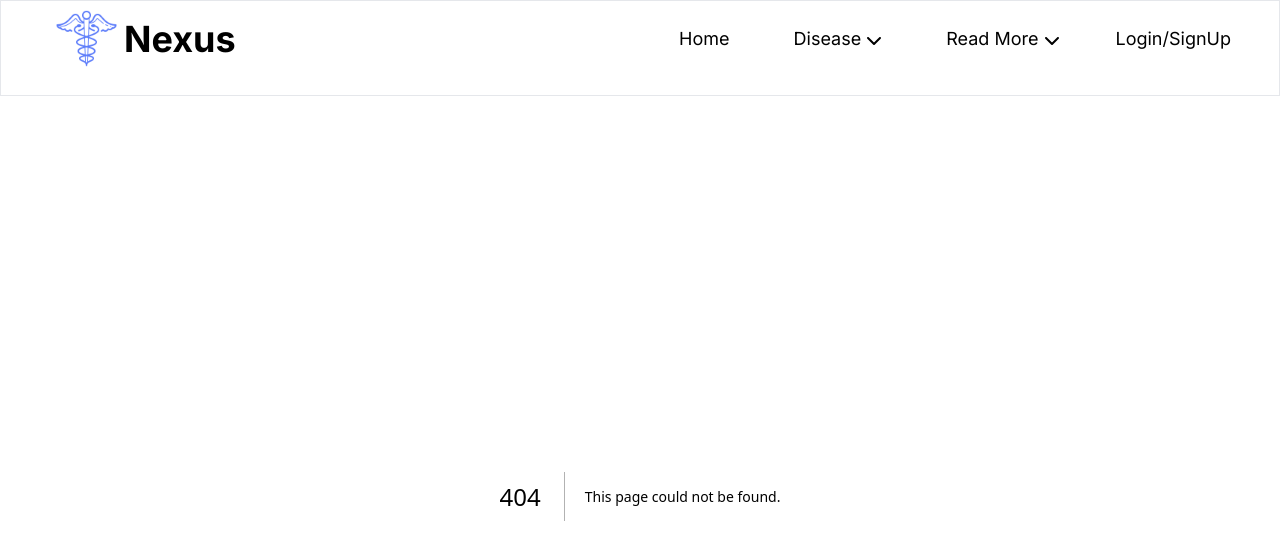
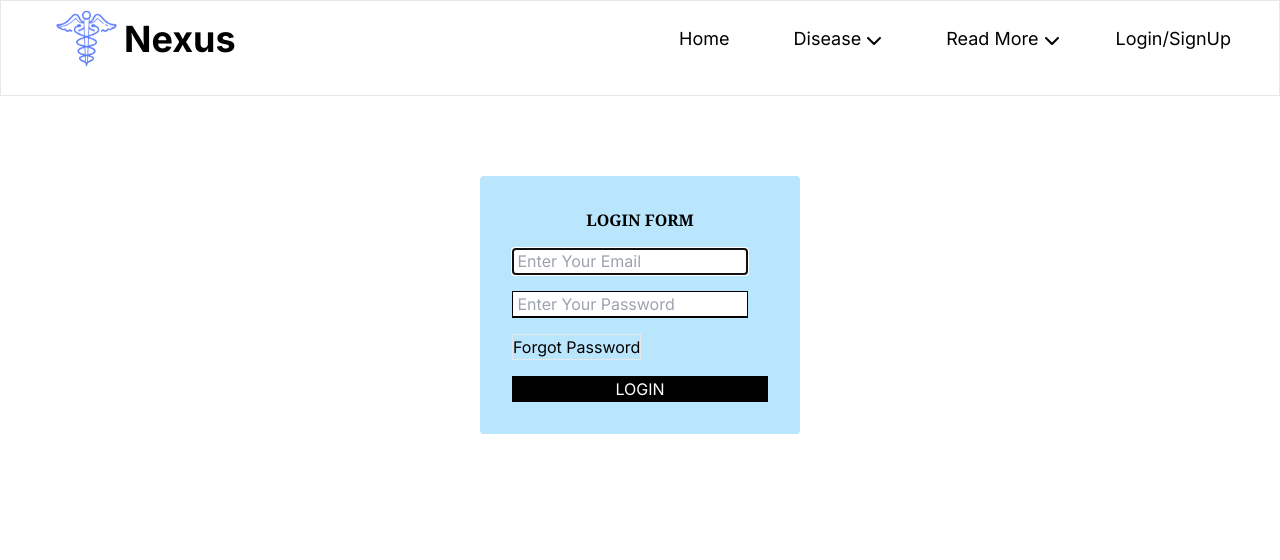
Before and after one commit to dhruv1323/Knee-Osteoarthritis-Classification-and-Scoliosis-Detection-, a Next.js app: page /pages/login in a window 1280 px wide. Before the commit this address had no page. Shown: the top 560 px of the page. Built offline with nearby package versions, Linux system fonts and the light colour scheme.

Commit message:
Add login page

```diff
--- a/src/app/components/Navbar.tsx
+++ b/src/app/components/Navbar.tsx
@@ -131,14 +131,14 @@ const Navbar = () =>{
                                 </div>
                             )}
                         </li>
-                        <li className="text-lg font-semi-bold">
-                            <Link className=" hover:text-blue-500 hover:bg-sky-100" href="/">
+                        <button className="text-lg font-semi-bold">
+                            <Link className=" hover:text-blue-500 hover:bg-sky-100" href="/pages/login">
                                 Login/
                             </Link>
                             <Link className=" hover:text-blue-500 hover:bg-sky-100" href="/">
                                 SignUp
                             </Link>
-                        </li>
+                        </button>
                     </ul>
                     </div>
                 </div>
--- /dev/null
+++ b/src/app/pages/login/page.tsx
@@ -0,0 +1,45 @@
+import React from 'react';
+
+export default function Login() {
+    return (
+        <div className="form-container min-h-screen">
+            <div className="flex justify-center items-center mt-10 p-10 ">
+                <form className="box-shadow p-8 bg-sky-200 rounded">
+                    <h1 className="title text-center mb-4 font-bold font-serif">LOGIN FORM</h1>
+                    <div className="mb-4">
+                        <input
+                            type="email"
+                            autoFocus
+                            className="border border-b-2 border-black"
+                            id="exampleInputEmail1"
+                            placeholder=" Enter Your Email"
+                            required
+                        />
+                    </div>
+                    <div className="mb-4">
+                        <input
+                            type="password"
+                            className="border border-b-2 border-black"
+                            id="exampleInputPassword1"
+                            placeholder=" Enter Your Password"
+                            required
+                        />
+                    </div>
+                    <div className="mb-4">
+                        <button
+                            type="button"
+                            className="border hover:text-black hover:font-bold hover:border-black"
+                            // onClick={() => { navigate("/forgot-password"); }}
+                        >
+                             Forgot Password
+                        </button>
+                    </div>
+
+                    <button type="submit" className="border border-black bg-black text-white w-64">
+                        LOGIN
+                    </button>
+                </form>
+            </div>
+        </div>
+    );
+}
```
